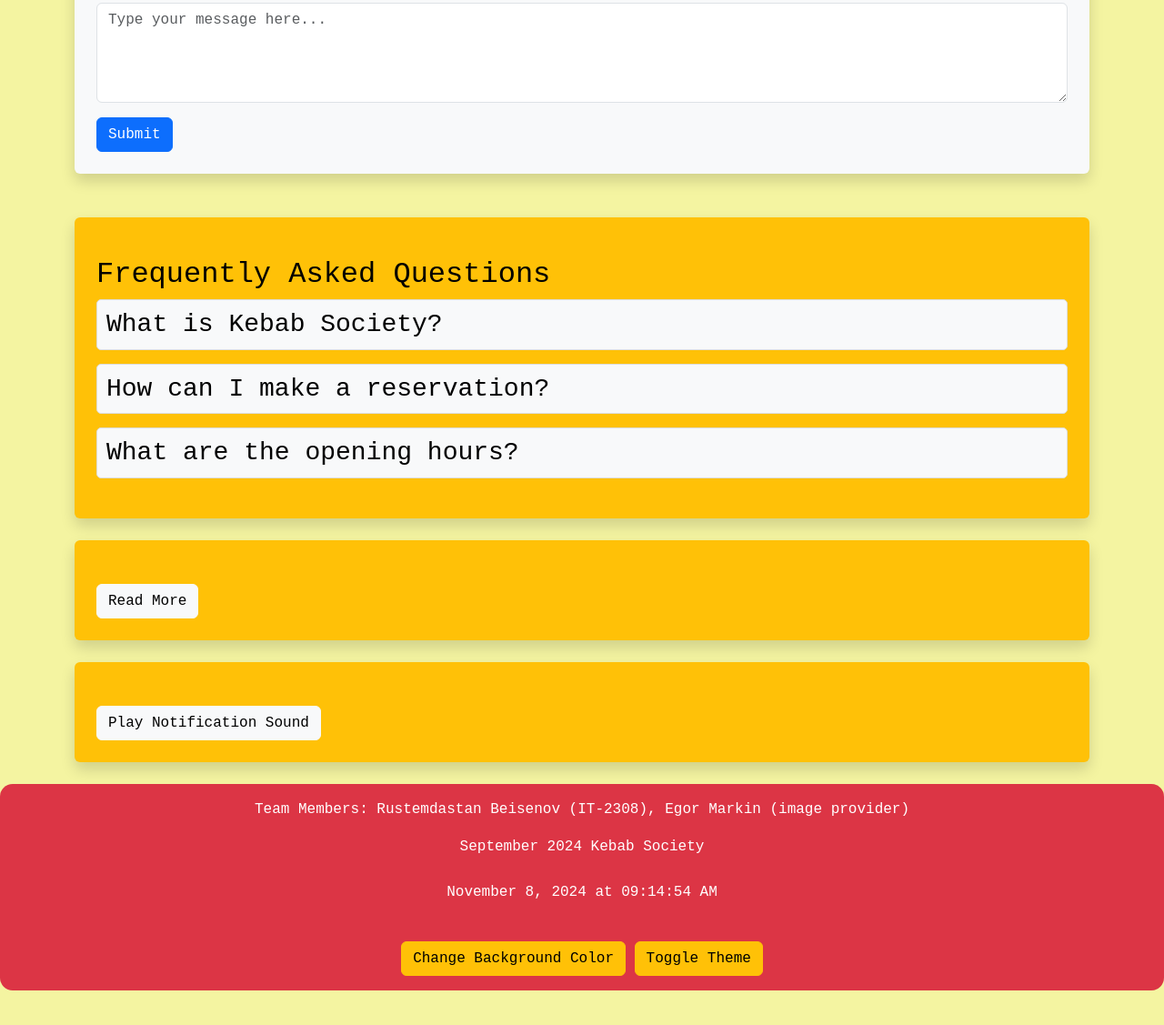
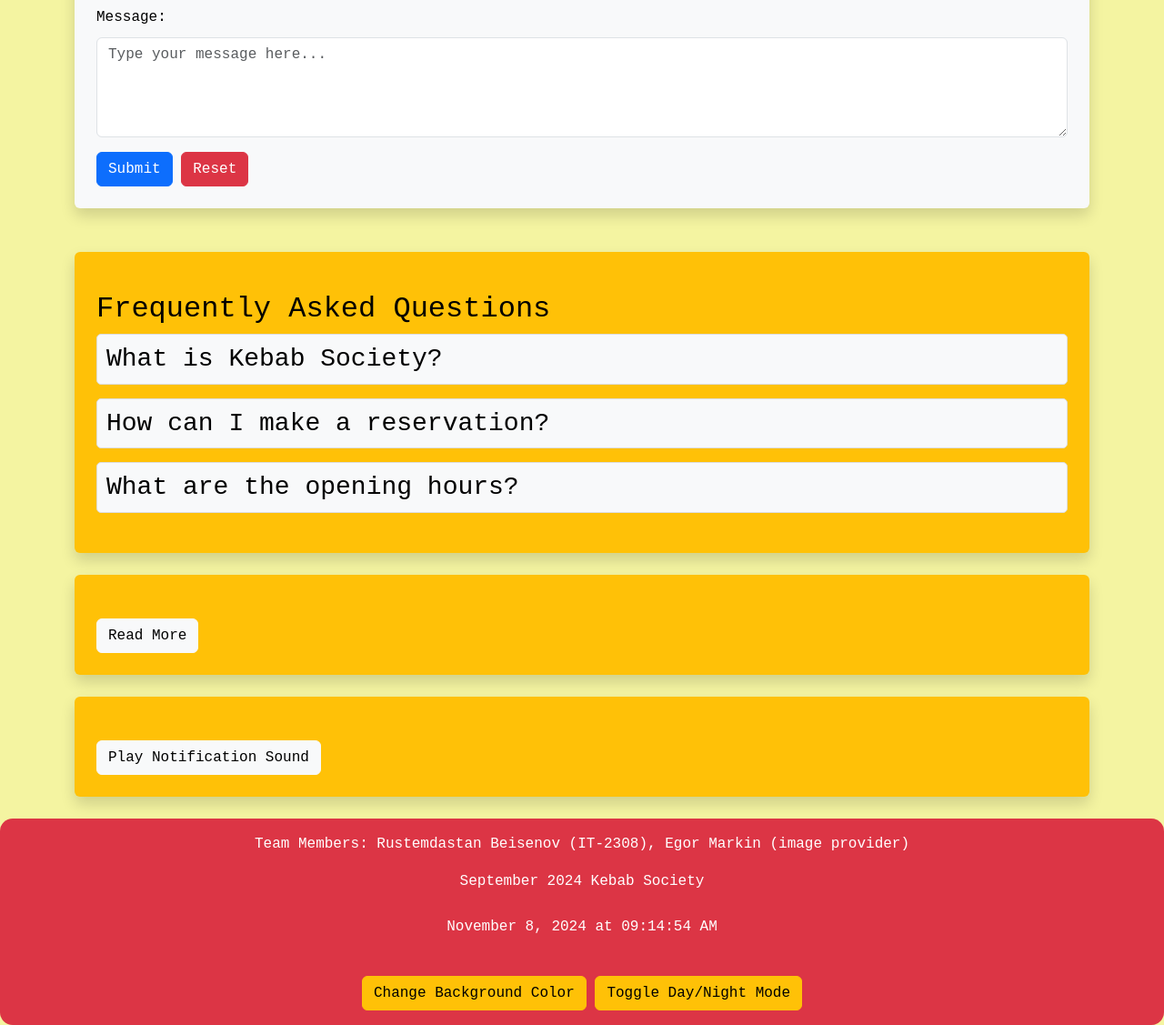
Before and after one commit to rustemdastanbeisenov/assignment6, a plain HTML site: page about.html in a window 1280 px wide. Shown: the part 1476-2603 px from the top of the page at 91% size. Before the commit the page ends 2565 px from the top, so only its background shows below. Drawn offline with nearby package versions, Linux system fonts and the light colour scheme.

Commit message:
Update about.html

```diff
--- a/about.html
+++ b/about.html
@@ -44,9 +44,9 @@
 					<input type="password" class="form-control" id="password" required>
 				</div>
 				<button type="submit" class="btn btn-primary">Login</button>
-				<button type="button" id="logoutBtn" class="btn btn-danger">Logout</button>
 			</form>
 			<p id="loginMessage" class="text-danger"></p>
+			<button type="button" id="logoutBtn" class="btn btn-danger">Logout</button>
 		</section>
 
 		<div class="row">
@@ -113,6 +113,7 @@
 							<div class="invalid-feedback">Please enter a message.</div>
 						</div>
 						<button type="submit" class="btn btn-primary">Submit</button>
+						<button type="reset" value="reset" class="btn btn-danger">Reset</button>
 					</form>
 				</section>
 			</div>
@@ -153,7 +154,7 @@
         <p>September 2024 Kebab Society</p>
 		<p id="currentDateTime" class="mt-4"></p>
 		<button id="colorBtn" class="btn btn-warning mt-4">Change Background Color</button>
-		<button id="themeToggleBtn" class="btn btn-warning mt-4">Toggle Theme</button>
+		<button id="themeToggleBtn" class="btn btn-warning mt-4">Toggle Day/Night Mode</button>
     </footer>
 
 	<script src="scripts.js"></script>
@@ -165,6 +166,7 @@
 	<script src="greeting.js"></script>
 	<script src="notification.js"></script>
 	<script src="auth.js"></script>
+	<script src="formnot.js"></script>
     <script src="https://cdn.jsdelivr.net/npm/bootstrap@5.3.3/dist/js/bootstrap.bundle.min.js"></script>
 </body>
 </html>
```
